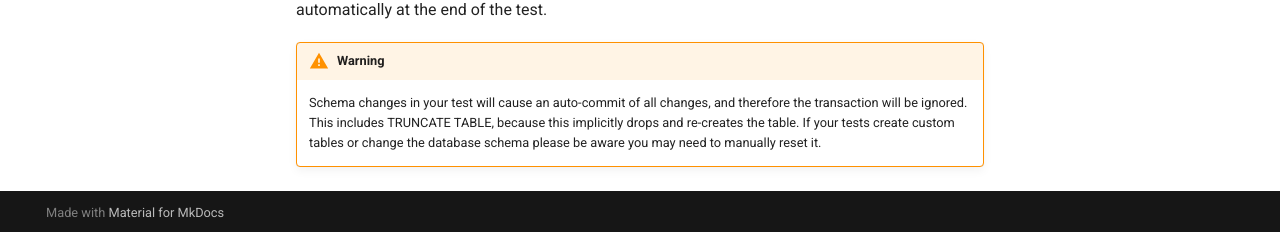
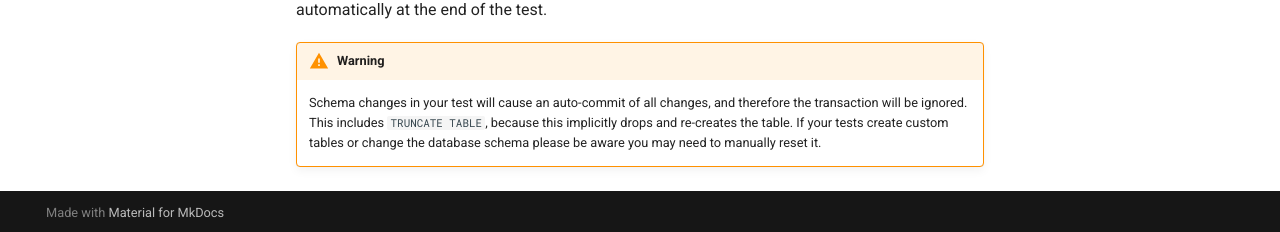
Before and after one commit to civicrm/civicrm-dev-docs, an MkDocs documentation site: the page built from docs/testing/phpunit.md, in a window 1280 px wide and 900 px high, scrolled down 1767 px. Shown: the part 665-897 px from the top of the window. Built offline with MkDocs 1.6.1 and Material for MkDocs 9.7.7, drawn with Linux system fonts in a browser that asks for light colours; comment, search, counter and statistics services are not loaded; old or Windows-style settings are respelled for this version of MkDocs.

Commit message:
Improve markdown

```diff
--- a/docs/testing/phpunit.md
+++ b/docs/testing/phpunit.md
@@ -98,7 +98,7 @@ rollback automatically at the end of the test.
 
 !!! warning
     Schema changes in your test will cause an auto-commit of all changes, and
-    therefore the transaction will be ignored. This includes TRUNCATE TABLE,
+    therefore the transaction will be ignored. This includes `TRUNCATE TABLE`,
     because this implicitly drops and re-creates the table. If your tests create
     custom tables or change the database schema please be aware you may need to
     manually reset it.
```
